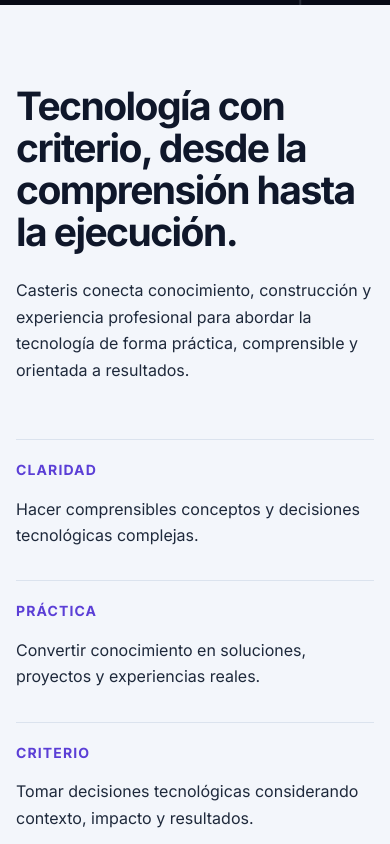
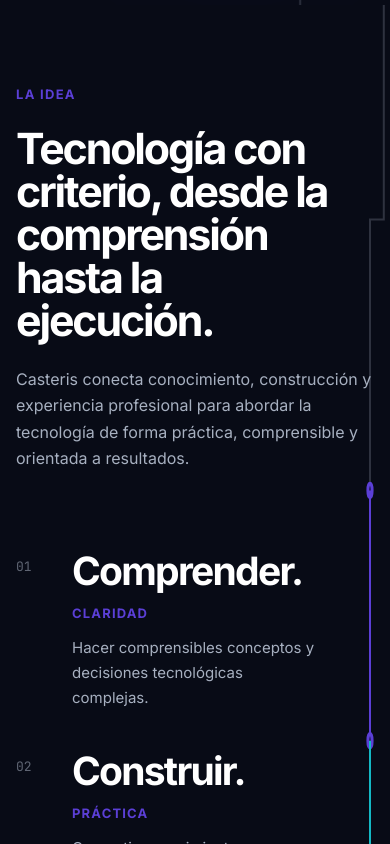
Before and after one commit to casteris/casteris, a Next.js app: page / in a window 390 px wide. Shown: the part 840-1684 px from the top of the page. Built offline with nearby package versions, Linux system fonts and the light colour scheme.

Commit message:
feat: evolve Casteris idea experience

```diff
--- a/src/components/ValueProposition/ValueProposition.css
+++ b/src/components/ValueProposition/ValueProposition.css
@@ -1,71 +1,155 @@
 .value-proposition {
-  background: var(--color-surface);
+  position: relative;
+  overflow: hidden;
+  background: var(--color-deep);
 }
 
 .value-proposition__container {
+  position: relative;
+  z-index: 1;
   width: min(100% - 2rem, 72rem);
   margin: 0 auto;
-  padding: 7rem 0;
+  padding: 7rem 0 8rem;
 }
 
 .value-proposition__introduction {
-  max-width: 48rem;
+  max-width: 50rem;
+}
+
+.value-proposition__eyebrow {
+  margin: 0 0 1.5rem;
+  color: var(--color-primary);
+  font-size: 0.8125rem;
+  font-weight: 700;
+  line-height: 1.4;
+  letter-spacing: 0.1em;
+  text-transform: uppercase;
 }
 
 .value-proposition__title {
-  max-width: 18ch;
+  max-width: 16ch;
   margin: 0;
-  color: var(--color-black);
-  font-size: clamp(2.25rem, 4.5vw, 3.75rem);
+  color: var(--color-white);
+  font-size: clamp(2.75rem, 5.5vw, 4.75rem);
   font-weight: 700;
-  line-height: 1.08;
-  letter-spacing: -0.04em;
+  line-height: 1;
+  letter-spacing: -0.05em;
 }
 
 .value-proposition__description {
   max-width: 42rem;
-  margin: 1.75rem 0 0;
-  color: var(--color-graphite);
+  margin: 2rem 0 0;
+  color: var(--color-deep-muted);
   font-size: 1.125rem;
   line-height: 1.7;
 }
 
-.value-proposition__principles {
+.value-proposition__journey {
+  position: relative;
+  margin-top: 5.5rem;
+  padding-right: min(30vw, 22rem);
+}
+
+.value-proposition__ideas {
   display: grid;
-  grid-template-columns: repeat(3, 1fr);
-  gap: 2.5rem;
-  margin-top: 5rem;
+}
+
+.value-proposition__idea {
+  min-height: 13.625rem;
+  display: grid;
+  grid-template-columns: 4rem minmax(0, 1fr);
+  gap: 1.5rem;
+  align-items: start;
+  padding: 1.5rem 0;
+}
+
+.value-proposition__number {
+  padding-top: 0.45rem;
+  color: var(--color-deep-muted);
+  font-family: var(--font-mono), monospace;
+  font-size: 0.8125rem;
+  opacity: 0.55;
+}
+
+.value-proposition__idea-title {
+  margin: 0;
+  color: var(--color-white);
+  font-size: clamp(2.25rem, 4vw, 3.75rem);
+  font-weight: 700;
+  line-height: 1;
+  letter-spacing: -0.045em;
 }
 
 .value-proposition__principle {
-  padding-top: 1.5rem;
-  border-top: 1px solid var(--color-border);
-}
-
-.value-proposition__principle-title {
-  margin: 0;
+  margin: 0.875rem 0 0;
   color: var(--color-primary);
-  font-size: 0.875rem;
+  font-size: 0.8125rem;
   font-weight: 700;
   line-height: 1.4;
-  letter-spacing: 0.08em;
+  letter-spacing: 0.09em;
   text-transform: uppercase;
 }
 
-.value-proposition__principle-description {
-  margin: 1rem 0 0;
-  color: var(--color-graphite);
+.value-proposition__idea-description {
+  max-width: 35rem;
+  margin: 0.875rem 0 0;
+  color: var(--color-deep-muted);
   font-size: 1rem;
   line-height: 1.65;
 }
 
+.value-proposition-visual {
+  position: absolute;
+  z-index: 0;
+  top: 0;
+  right: max(1rem, calc((100vw - 72rem) / 2));
+  bottom: 0;
+  width: min(28vw, 20rem);
+  pointer-events: none;
+}
+
+.value-proposition-visual__svg {
+  width: 100%;
+  height: 100%;
+  overflow: visible;
+}
+
+.value-proposition-visual__path--continuation {
+  opacity: 0.32;
+}
+
+.value-proposition-visual__path--entry {
+  opacity: 0.24;
+}
+
+@media (min-width: 48.0625rem) and (max-width: 64rem) {
+  .value-proposition {
+    margin-top: -8rem;
+  }
+
+  .value-proposition__container {
+    padding: 6rem 0 7rem;
+  }
+
+  .value-proposition__journey {
+    margin-top: 5.5rem;
+    padding-right: min(28vw, 15rem);
+  }
+
+  .value-proposition-visual {
+    right: 1rem;
+    width: min(26vw, 14rem);
+  }
+}
+
 @media (max-width: 48rem) {
   .value-proposition__container {
-    padding: 5rem 0;
+    padding: 5rem 0 6rem;
   }
 
   .value-proposition__title {
-    font-size: clamp(2rem, 10vw, 3rem);
+    max-width: 12ch;
+    font-size: clamp(2.5rem, 11vw, 3.75rem);
   }
 
   .value-proposition__description {
@@ -74,13 +158,30 @@
     line-height: 1.65;
   }
 
-  .value-proposition__principles {
-    grid-template-columns: 1fr;
-    gap: 2rem;
-    margin-top: 3.5rem;
+  .value-proposition__journey {
+    margin-top: 4rem;
+    padding-right: 3.5rem;
   }
 
-  .value-proposition__principle {
-    padding-top: 1.25rem;
+  .value-proposition__idea {
+    min-height: 12.5rem;
+    grid-template-columns: 2.75rem minmax(0, 1fr);
+    gap: 0.75rem;
+    padding: 1rem 0;
+  }
+
+  .value-proposition__idea-title {
+    font-size: clamp(2rem, 10vw, 3rem);
+  }
+
+  .value-proposition__idea-description {
+    font-size: 0.9375rem;
+  }
+
+  .value-proposition-visual {
+    top: 0;
+    right: -1.75rem;
+    bottom: 0;
+    width: 6rem;
   }
 }
--- a/src/components/ValueProposition/ValueProposition.tsx
+++ b/src/components/ValueProposition/ValueProposition.tsx
@@ -1,18 +1,25 @@
 import "./ValueProposition.css";
+import ValuePropositionVisual from "./ValuePropositionVisual";
 
-const principles = [
+const ideas = [
   {
-    title: "Claridad",
+    number: "01",
+    idea: "Comprender.",
+    principle: "Claridad",
     description:
       "Hacer comprensibles conceptos y decisiones tecnológicas complejas.",
   },
   {
-    title: "Práctica",
+    number: "02",
+    idea: "Construir.",
+    principle: "Práctica",
     description:
       "Convertir conocimiento en soluciones, proyectos y experiencias reales.",
   },
   {
-    title: "Criterio",
+    number: "03",
+    idea: "Liderar.",
+    principle: "Criterio",
     description:
       "Tomar decisiones tecnológicas considerando contexto, impacto y resultados.",
   },
@@ -24,8 +31,12 @@
       className="value-proposition"
       aria-labelledby="value-proposition-title"
     >
+      <ValuePropositionVisual />
+
       <div className="value-proposition__container">
         <div className="value-proposition__introduction">
+          <p className="value-proposition__eyebrow">La idea</p>
+
           <h2
             id="value-proposition-title"
             className="value-proposition__title"
@@ -40,18 +51,30 @@
           </p>
         </div>
 
-        <div className="value-proposition__principles">
-          {principles.map((principle) => (
-            <div className="value-proposition__principle" key={principle.title}>
-              <h3 className="value-proposition__principle-title">
-                {principle.title}
-              </h3>
+        <div className="value-proposition__journey">
+          <div className="value-proposition__ideas">
+            {ideas.map((item) => (
+              <article className="value-proposition__idea" key={item.number}>
+                <span className="value-proposition__number" aria-hidden="true">
+                  {item.number}
+                </span>
 
-              <p className="value-proposition__principle-description">
-                {principle.description}
-              </p>
-            </div>
-          ))}
+                <div>
+                  <h3 className="value-proposition__idea-title">
+                    {item.idea}
+                  </h3>
+
+                  <p className="value-proposition__principle">
+                    {item.principle}
+                  </p>
+
+                  <p className="value-proposition__idea-description">
+                    {item.description}
+                  </p>
+                </div>
+              </article>
+            ))}
+          </div>
         </div>
       </div>
     </section>
--- /dev/null
+++ b/src/components/ValueProposition/ValuePropositionVisual.tsx
@@ -0,0 +1,62 @@
+import GeometryNode from "../Geometry/GeometryNode";
+import GeometryPath from "../Geometry/GeometryPath";
+import "../Geometry/Geometry.css";
+
+export default function ValuePropositionVisual() {
+  return (
+    <div className="value-proposition-visual" aria-hidden="true">
+      <svg
+        className="value-proposition-visual__svg"
+        viewBox="0 0 320 1200"
+        preserveAspectRatio="none"
+        role="presentation"
+      >
+        <GeometryPath
+          d="M206 0V210H160V475"
+          tone="muted"
+          className="value-proposition-visual__path value-proposition-visual__path--entry"
+        />
+
+        <GeometryNode
+          cx={160}
+          cy={475}
+          variant="primary"
+          className="value-proposition-visual__node"
+        />
+
+        <GeometryPath
+          d="M160 475V720"
+          tone="primary"
+          className="value-proposition-visual__path"
+        />
+
+        <GeometryNode
+          cx={160}
+          cy={720}
+          variant="primary"
+          className="value-proposition-visual__node"
+        />
+
+        <GeometryPath
+          d="M160 720V965"
+          tone="secondary"
+          className="value-proposition-visual__path"
+        />
+
+        <GeometryNode
+          cx={160}
+          cy={965}
+          radius={8}
+          variant="accent"
+          className="value-proposition-visual__node"
+        />
+
+        <GeometryPath
+          d="M160 965V1200"
+          tone="muted"
+          className="value-proposition-visual__path value-proposition-visual__path--continuation"
+        />
+      </svg>
+    </div>
+  );
+}
```
